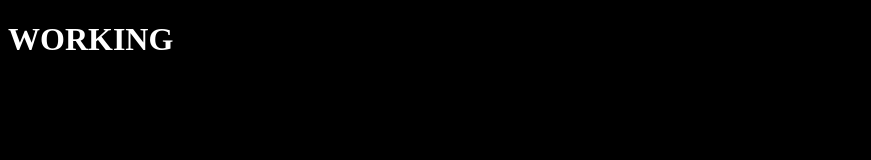
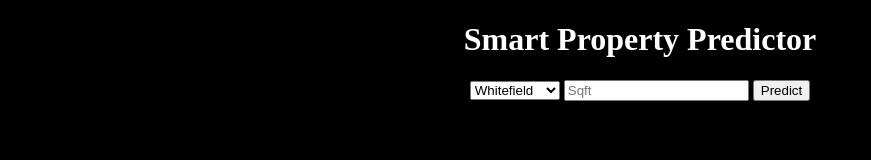
Before and after one commit to Pramatha1209/bangalore-house-price, a plain HTML site: page templates/index.html in a window 1280 px wide. Shown: the whole page, without its empty margins (0-871 px from the left). Drawn offline with Linux system fonts and the light colour scheme.

Commit message:
safe UI test

```diff
--- a/templates/index.html
+++ b/templates/index.html
@@ -1,6 +1,41 @@
 <!DOCTYPE html>
 <html>
-<body style="background:black; color:white;">
-<h1>WORKING</h1>
+<head>
+  <title>Test UI</title>
+</head>
+<body style="background:black; color:white; text-align:center;">
+
+<h1>Smart Property Predictor</h1>
+
+<select id="location">
+  <option>Whitefield</option>
+  <option>Indiranagar</option>
+</select>
+
+<input type="number" id="sqft" placeholder="Sqft">
+
+<button onclick="predict()">Predict</button>
+
+<h2 id="result"></h2>
+
+<script>
+function predict(){
+  fetch('/predict',{
+    method:'POST',
+    headers:{'Content-Type':'application/json'},
+    body:JSON.stringify({
+      location:document.getElementById("location").value,
+      sqft:document.getElementById("sqft").value,
+      bhk:2,
+      floor:1
+    })
+  })
+  .then(res=>res.json())
+  .then(data=>{
+    document.getElementById("result").innerText="₹ "+data.price;
+  });
+}
+</script>
+
 </body>
-</html></script>
+</html>
```
